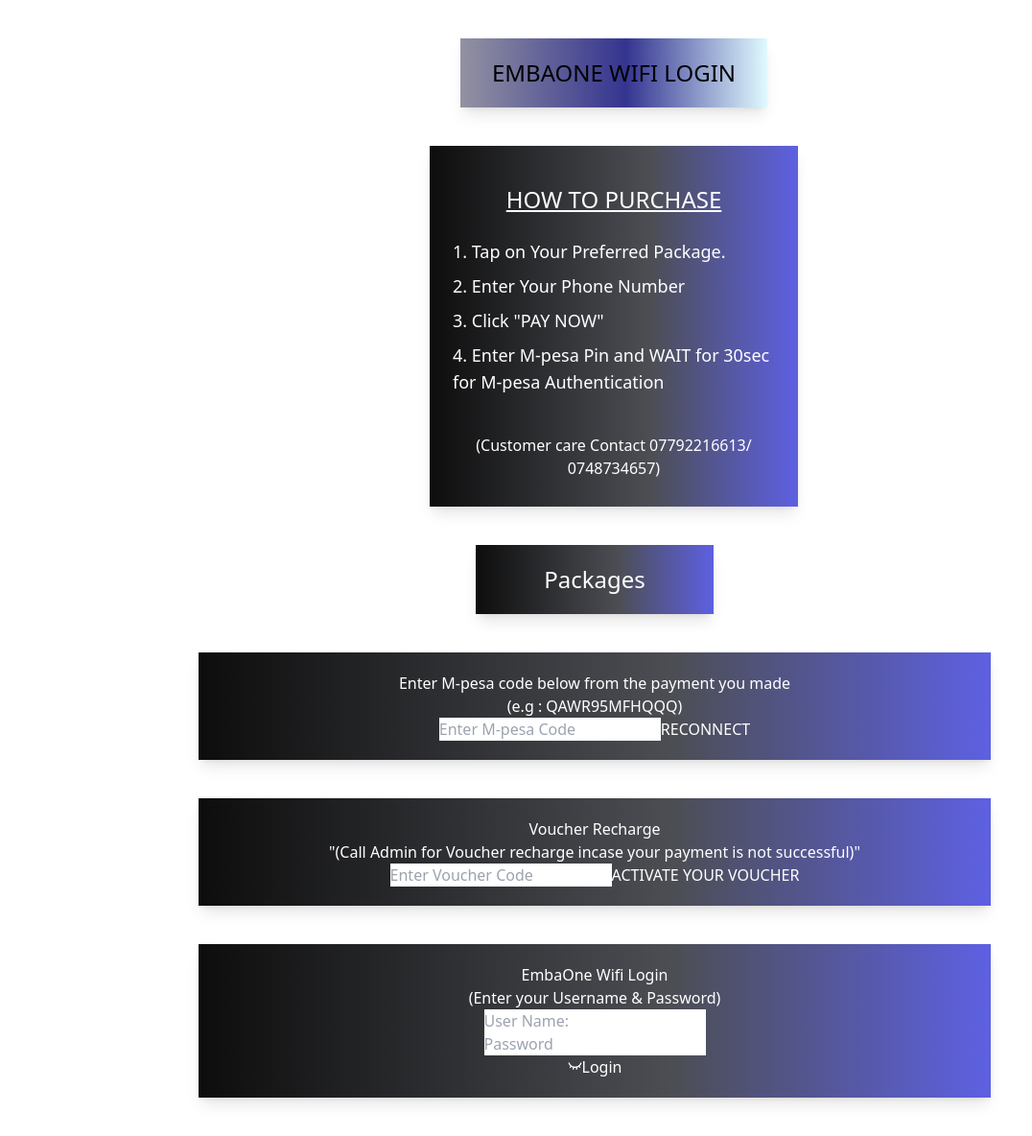
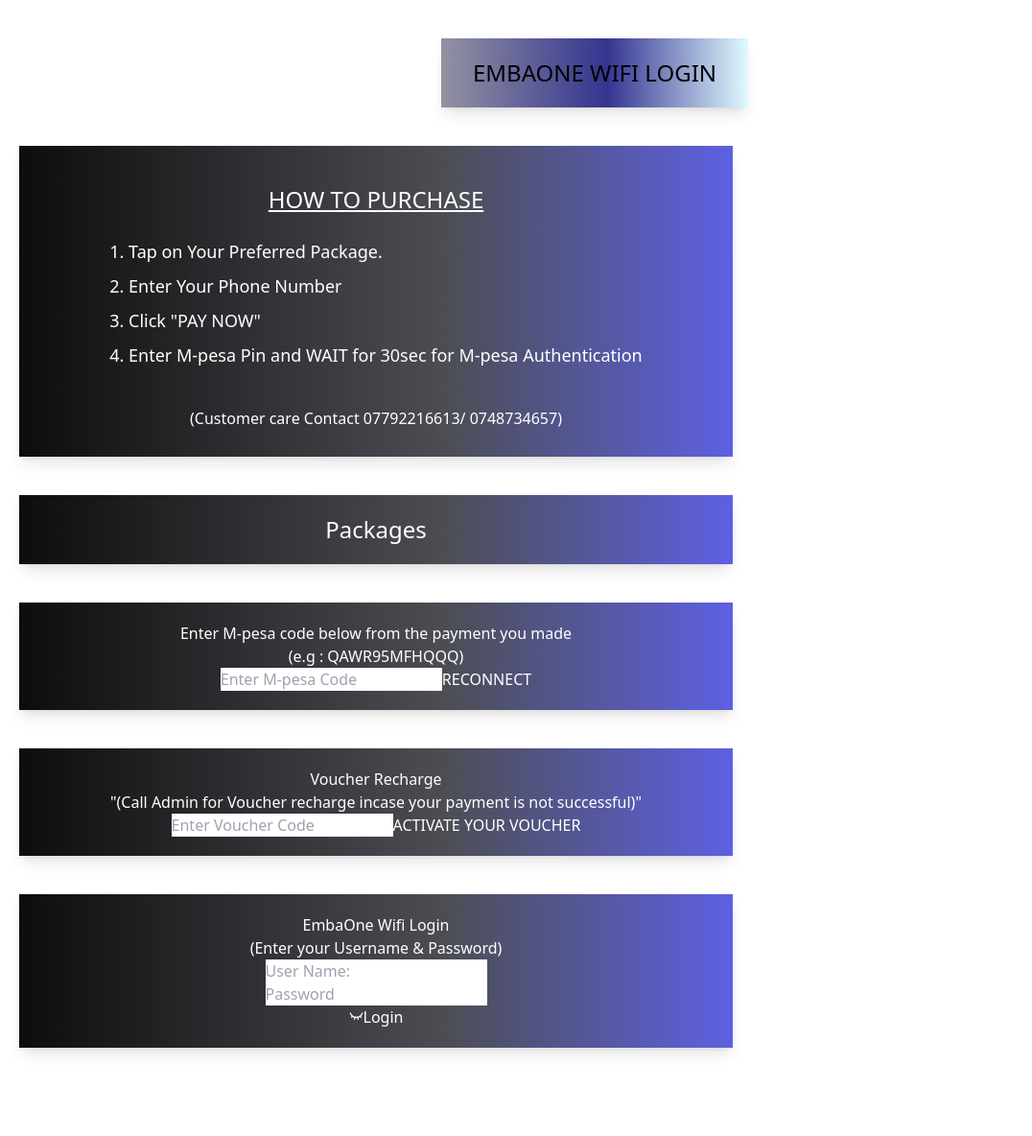
Before and after one commit to tobias-omondi/Wi-Fi-Wallet, a React (Vite) app in the folder my-wifi-wallet/: page / in a window 1280 px wide. Shown: the whole page at 96% size, without its empty margins (0-1076 px from the left). After the commit the page ends 1132 px from the top, so only its background shows below. Built offline with nearby package versions, Linux system fonts and the light colour scheme.

Commit message:
changed files

```diff
--- a/my-wifi-wallet/src/components/Homepage.jsx
+++ b/my-wifi-wallet/src/components/Homepage.jsx
@@ -2,13 +2,13 @@
 
 const Homepage = () => {
   return (
-    <div className='mt-10 w-full ml-5'>
+    <div className='mt-10 w-full'>
       <div className='bg-custom-gradient mb-10 p-5 shadow-lg w-80 mx-auto text-center'>
         <h1 className="font-medium text-2xl">
           EMBAONE WIFI LOGIN
         </h1>
       </div>
-      <div className='bg-custom-transparent-gradient mb-10 p-5 shadow-lg w-96 mx-auto text-center flex flex-col items-center justify-center text-white'>
+      <div className='bg-custom-transparent-gradient mb-10 p-5 shadow-lg w-full mx-auto text-center flex flex-col items-center justify-center text-white ml-5 sm:w-3/5'>
         <h2 className='underline p-5 text-center text-2xl'>HOW TO PURCHASE</h2>
         <div className='text-start text-lg '>
         <p className='p-1'>1. Tap on Your Preferred Package.</p>
--- a/my-wifi-wallet/src/components/Login.jsx
+++ b/my-wifi-wallet/src/components/Login.jsx
@@ -10,7 +10,7 @@
     };
 
   return (
-    <div className='bg-custom-transparent-gradient mb-10 p-5 shadow-lg w-2/3 mx-auto text-center flex flex-col items-center justify-center text-white'>
+    <div className='bg-custom-transparent-gradient mb-10 p-5 shadow-lg w-full mx-auto text-center flex flex-col items-center justify-center text-white ml-5 sm:w-3/5'>
       <h3>EmbaOne Wifi Login</h3>
       <p>(Enter your Username & Password)</p>
       <form>
--- a/my-wifi-wallet/src/components/Packages.jsx
+++ b/my-wifi-wallet/src/components/Packages.jsx
@@ -2,7 +2,7 @@
 
 const Packages = () => {
   return (
-    <div className='bg-custom-transparent-gradient mb-10 p-5 shadow-lg w-1/5 mx-auto text-center flex flex-col items-center justify-center text-white'>
+    <div className='bg-custom-transparent-gradient mb-10 p-5 shadow-lg w-full mx-auto text-center flex flex-col items-center justify-center text-white ml-5 sm:w-3/5'>
       <h2 className='text-2xl'>Packages</h2>
     </div>
   )
--- a/my-wifi-wallet/src/components/Voucher.jsx
+++ b/my-wifi-wallet/src/components/Voucher.jsx
@@ -4,7 +4,7 @@
   return (
     <>
     <div className='text-center mt-10 w-full'>
-    <div className='bg-custom-transparent-gradient mb-10 p-5 shadow-lg w-2/3 mx-auto text-center flex flex-col items-center justify-center text-white'>
+    <div className='bg-custom-transparent-gradient mb-10 p-5 shadow-lg w-full mx-auto text-center flex flex-col items-center justify-center text-white ml-5 sm:w-3/5'>
      <p>Enter M-pesa code below from the payment you made <br/> (e.g : QAWR95MFHQQQ)</p>
      <form>
         <input type='text' placeholder='Enter M-pesa Code' required />
@@ -12,7 +12,7 @@
      </form>
     </div>
 
-    <div className='bg-custom-transparent-gradient mb-10 p-5 shadow-lg w-2/3 mx-auto text-center flex flex-col items-center justify-center text-white'>
+    <div className='bg-custom-transparent-gradient mb-10 p-5 shadow-lg w-full mx-auto text-center flex flex-col items-center justify-center text-white ml-5 sm:w-3/5'>
         <h3>Voucher Recharge</h3>
     <p>"(Call Admin for Voucher recharge incase your payment is not successful)"</p>
      <form>
```
